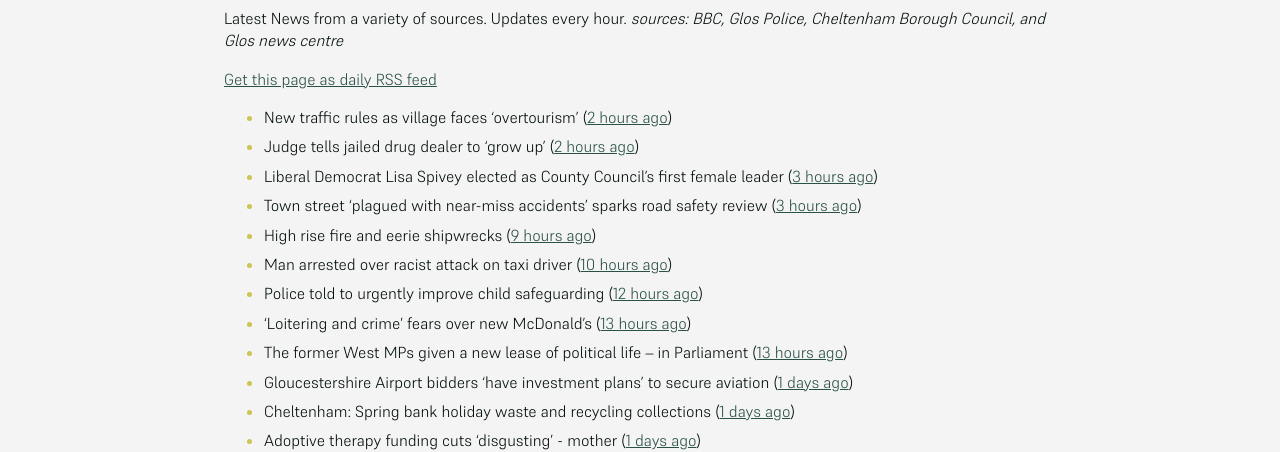
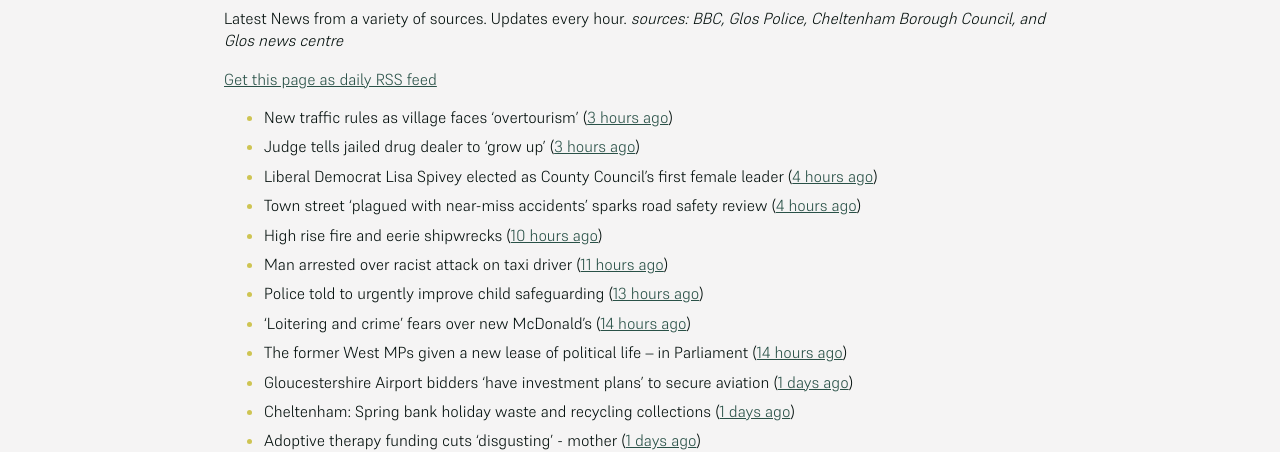
Before and after one commit to mat-0/cheltenham-open-data, a Jekyll site: the page built from _pages/news.md, in a window 1280 px wide. Shown: the part 266-718 px from the top of the page. Built offline with Jekyll 4.4.1, drawn with Linux system fonts in a browser that asks for light colours.

Commit message:
Updated 2025-05-21 19:57:51

```diff
--- a/_pages/news.md
+++ b/_pages/news.md
@@ -12,15 +12,15 @@ _sources: BBC, Glos Police, Cheltenham Borough Council, and Glos news centre_
 [Get this page as daily RSS feed](/daily.rss)
 
 <!-- news_marker starts -->
-- New traffic rules as village faces 'overtourism' ([2 hours ago](https://www.bbc.com/news/articles/cvg99j1y39ro))
-- Judge tells jailed drug dealer to 'grow up' ([2 hours ago](https://www.bbc.com/news/articles/cp3qqky8gnwo))
-- Liberal Democrat Lisa Spivey elected as County Council’s first female leader ([3 hours ago](https://gloucesternewscentre.co.uk/liberal-democrat-lisa-spivey-elected-as-county-councils-first-female-leader/))
-- Town street ‘plagued with near-miss accidents’ sparks road safety review ([3 hours ago](https://gloucesternewscentre.co.uk/town-street-plagued-with-near-miss-accidents-sparks-road-safety-review/))
-- High rise fire and eerie shipwrecks ([9 hours ago](https://www.bbc.com/news/articles/cre99p0g8vxo))
-- Man arrested over racist attack on taxi driver ([10 hours ago](https://www.bbc.com/news/articles/c87jjwnqxz2o))
-- Police told to urgently improve child safeguarding ([12 hours ago](https://www.bbc.com/news/articles/clyggrx8njeo))
-- ‘Loitering and crime’ fears over new McDonald’s ([13 hours ago](https://www.bbc.com/news/articles/ckg4xerxx67o))
-- The former West MPs given a new lease of political life – in Parliament ([13 hours ago](https://www.bbc.com/news/articles/cp8y26vvkyxo))
+- New traffic rules as village faces 'overtourism' ([3 hours ago](https://www.bbc.com/news/articles/cvg99j1y39ro))
+- Judge tells jailed drug dealer to 'grow up' ([3 hours ago](https://www.bbc.com/news/articles/cp3qqky8gnwo))
+- Liberal Democrat Lisa Spivey elected as County Council’s first female leader ([4 hours ago](https://gloucesternewscentre.co.uk/liberal-democrat-lisa-spivey-elected-as-county-councils-first-female-leader/))
+- Town street ‘plagued with near-miss accidents’ sparks road safety review ([4 hours ago](https://gloucesternewscentre.co.uk/town-street-plagued-with-near-miss-accidents-sparks-road-safety-review/))
+- High rise fire and eerie shipwrecks ([10 hours ago](https://www.bbc.com/news/articles/cre99p0g8vxo))
+- Man arrested over racist attack on taxi driver ([11 hours ago](https://www.bbc.com/news/articles/c87jjwnqxz2o))
+- Police told to urgently improve child safeguarding ([13 hours ago](https://www.bbc.com/news/articles/clyggrx8njeo))
+- ‘Loitering and crime’ fears over new McDonald’s ([14 hours ago](https://www.bbc.com/news/articles/ckg4xerxx67o))
+- The former West MPs given a new lease of political life – in Parliament ([14 hours ago](https://www.bbc.com/news/articles/cp8y26vvkyxo))
 - Gloucestershire Airport bidders ‘have investment plans’ to secure aviation ([1 days ago](https://gloucesternewscentre.co.uk/gloucestershire-airport-bidders-have-investment-plans-to-secure-aviation/))
 - Cheltenham: Spring bank holiday waste and recycling collections ([1 days ago](https://gloucesternewscentre.co.uk/cheltenham-spring-bank-holiday-waste-and-recycling-collections/))
 - Adoptive therapy funding cuts 'disgusting' - mother ([1 days ago](https://www.bbc.com/news/articles/c4g2rpypmp9o))
```
Also changed, not shown: _data/flood.json (+5 -27 lines), index.md (+5 -5 lines).
